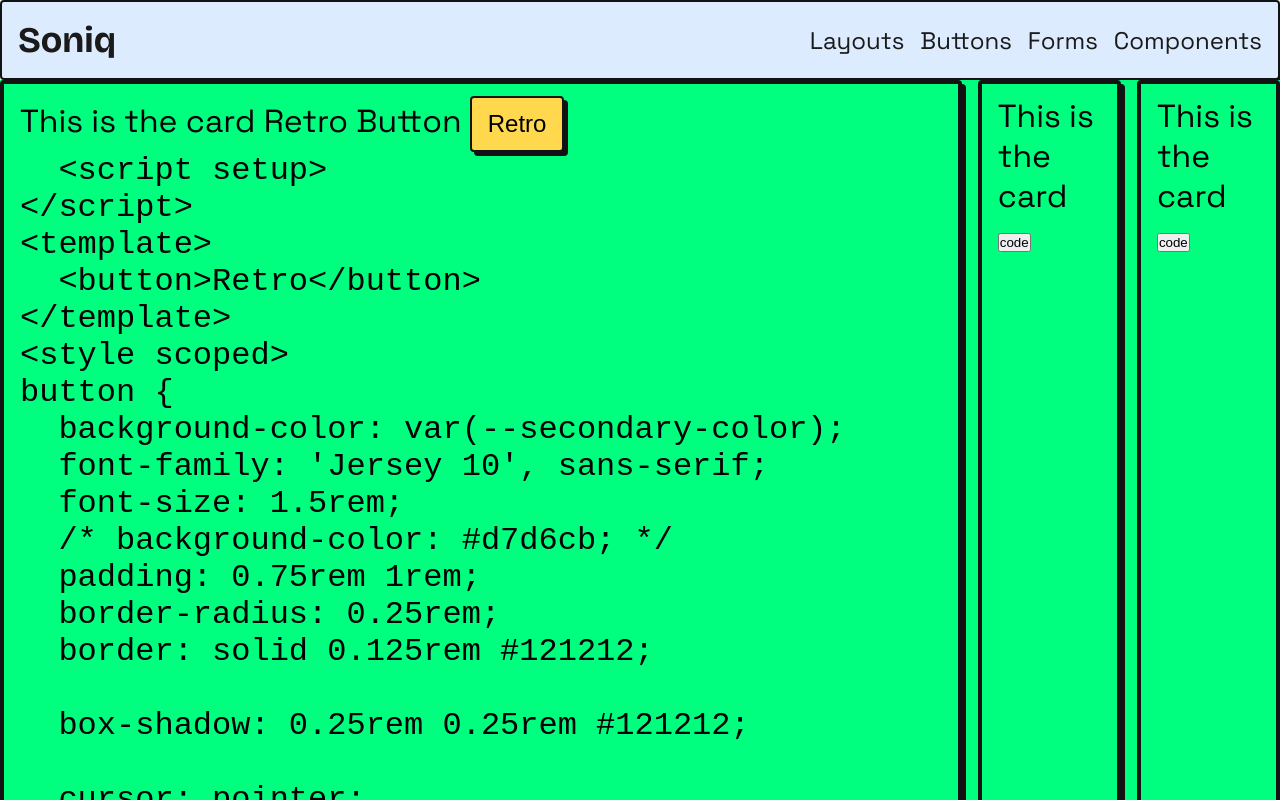
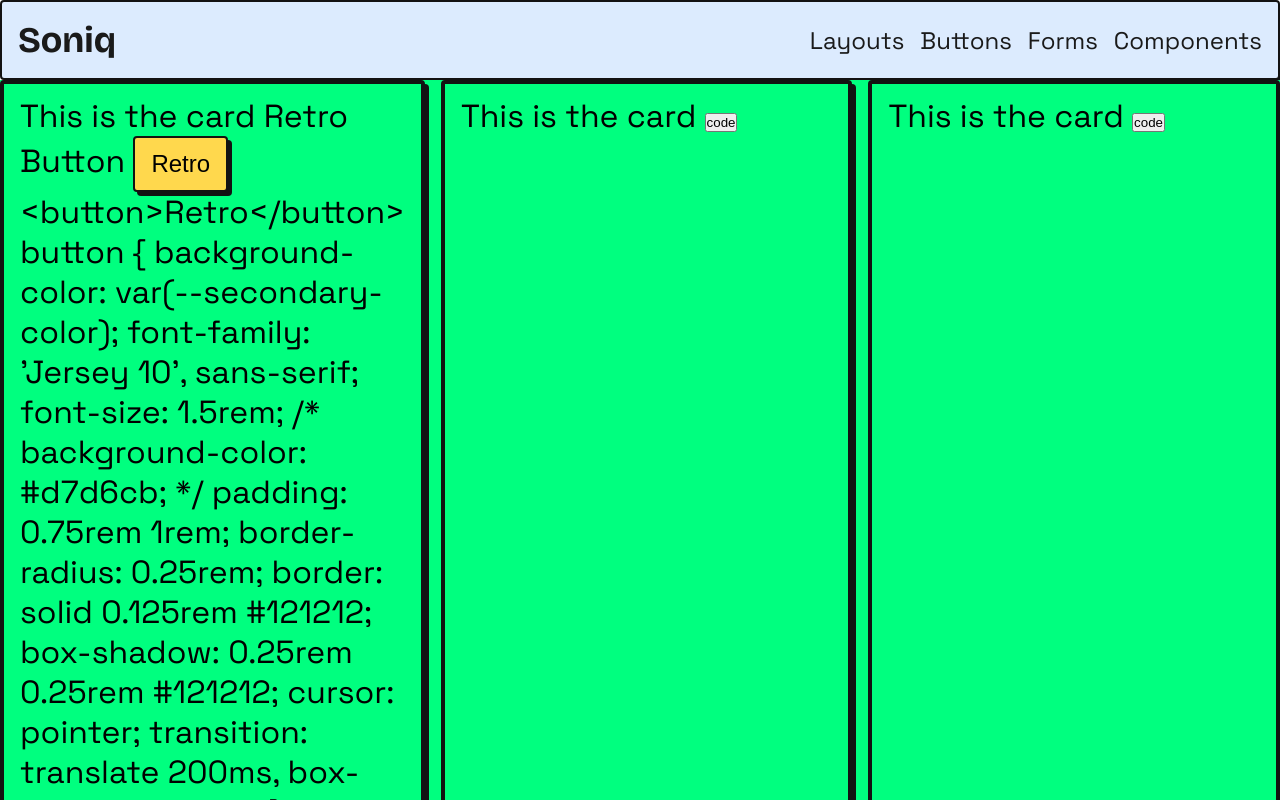
Before and after one commit to yusef-codes10/soniq, a Vue app: page /buttons in a window 1280 px wide. Shown: the top 800 px of the page. Built offline with nearby package versions, Linux system fonts and the light colour scheme.

Commit message:
no need for the props call the function directly and pass the object to it

```diff
--- a/src/views/ButtonsView.vue
+++ b/src/views/ButtonsView.vue
@@ -1,16 +1,7 @@
 <script setup>
 import CardComponent from '@/components/ui/CardComponent.vue'
 import buttons from '@/data/buttons.js'
-import { defineProps } from 'vue'
 import parseVueSource from '@/utils/parseVueSource.js'
-
-// we have to define props to recieve the source?
-
-defineProps({
-  source: {
-    type: Object,
-  },
-})
 </script>
 
 <template>
@@ -18,9 +9,10 @@ defineProps({
     <div class="cards-grid">
       <CardComponent v-for="btn in buttons" :key="btn.id" :title="btn.name">
         <component :is="btn?.component"></component>
-        <pre class="code-block">
-  <code>{{ btn.source }}</code>
-</pre>
+        <div class="code-block">
+          <div class="html">{{ parseVueSource(btn.source).template }}</div>
+          <div class="css">{{ parseVueSource(btn.source).styles }}</div>
+        </div>
       </CardComponent>
       <CardComponent />
       <CardComponent />
```
